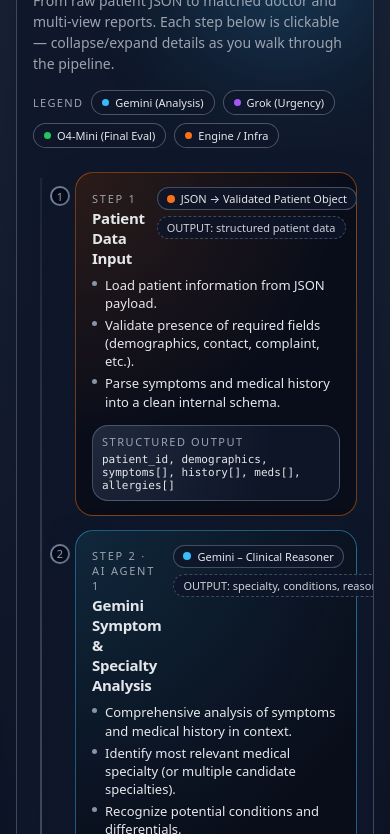
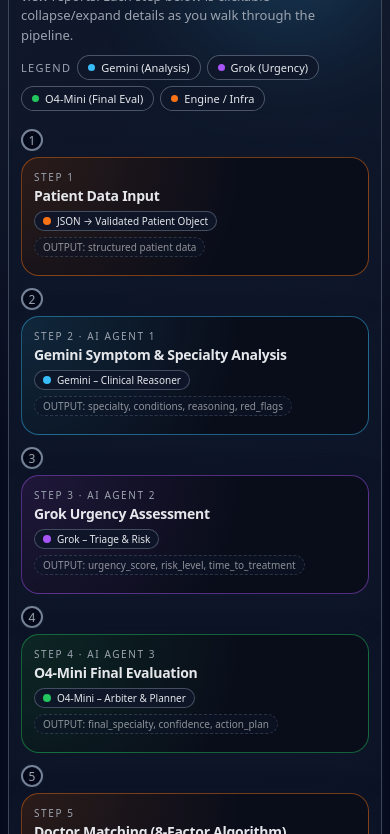
Before and after one commit to SamirXR/RavenPDF, a plain HTML site: page architecture.html in a window 390 px wide. Shown: the part 141-975 px from the top of the page. Drawn offline with Linux system fonts and the light colour scheme.

Commit message:
Update architecture.html

```diff
--- a/architecture.html
+++ b/architecture.html
@@ -183,7 +183,7 @@
       margin-left: 10px;
     }
 
-    /* vertical line */
+    /* vertical line (desktop / tablet) */
     .flow-wrapper::before {
       content: "";
       position: absolute;
@@ -302,6 +302,7 @@
       flex-wrap: wrap;
       gap: 6px;
       align-items: center;
+      justify-content: flex-end;
     }
 
     .chip {
@@ -404,7 +405,7 @@
       font-size: 14px;
     }
 
-    /* collapsed state for small screens / click */
+    /* collapsed state */
     .step-card.collapsed .step-body {
       display: none;
     }
@@ -413,15 +414,30 @@
       opacity: 0.6;
     }
 
+    /* Tablet / smaller desktop tweaks */
     @media (max-width: 720px) {
+      body {
+        padding: 20px 10px;
+      }
+
       .app-shell {
-        padding: 20px 16px 22px;
+        padding: 18px 14px 20px;
         border-radius: 22px;
       }
 
       header {
         flex-direction: column;
         align-items: flex-start;
+        gap: 10px;
+        margin-bottom: 18px;
+      }
+
+      .subtitle {
+        max-width: 100%;
+      }
+
+      .legend {
+        gap: 6px;
       }
 
       .flow-wrapper {
@@ -440,6 +456,97 @@
       .step-body {
         grid-template-columns: minmax(0, 1fr);
         margin-top: 8px;
+      }
+
+      .step-meta {
+        justify-content: flex-start;
+      }
+    }
+
+    /* Phone-first adjustments */
+    @media (max-width: 480px) {
+      body {
+        padding: 16px 8px;
+      }
+
+      .app-shell {
+        padding: 16px 12px 18px;
+        border-radius: 20px;
+      }
+
+      h1 {
+        font-size: 22px;
+      }
+
+      .subtitle {
+        font-size: 13px;
+      }
+
+      .flow-wrapper {
+        padding-left: 0;
+        margin-left: 0;
+      }
+
+      .flow-wrapper::before {
+        display: none; /* no vertical line on tiny screens */
+      }
+
+      .step {
+        margin-bottom: 12px;
+      }
+
+      .step-node {
+        position: relative;    /* becomes inline, not pinned to the side */
+        left: 0;
+        top: 0;
+        margin-bottom: 6px;
+        width: 22px;
+        height: 22px;
+        font-size: 12px;
+      }
+
+      .step-card {
+        margin-left: 0;        /* full-width card */
+        padding: 12px 12px 12px;
+      }
+
+      .step-header {
+        flex-direction: column;
+        align-items: flex-start;
+        gap: 6px;
+      }
+
+      .step-title {
+        font-size: 14px;
+      }
+
+      .step-label {
+        font-size: 10px;
+      }
+
+      .chip {
+        font-size: 10px;
+        padding: 2px 8px;
+      }
+
+      .chip-output {
+        max-width: 100%;
+      }
+
+      .bullet-list {
+        font-size: 12px;
+      }
+
+      .output-block {
+        font-size: 11px;
+      }
+
+      .output-fields {
+        font-size: 10px;
+      }
+
+      .hint {
+        font-size: 10px;
       }
     }
   </style>
@@ -835,7 +942,7 @@
         </section>
 
         <div class="hint">
-          <span>⌘</span> Click any step card to collapse/expand its details when presenting this flow.
+          <span>⌘</span> Tap any step card to collapse/expand its details when presenting this flow.
         </div>
       </main>
     </div>
@@ -843,7 +950,15 @@
 
   <script>
     // Simple interaction: toggle collapse on click
-    document.querySelectorAll(".step-card").forEach((card) => {
+    const cards = document.querySelectorAll(".step-card");
+    const isMobile = window.innerWidth <= 720;
+
+    // On mobile, start collapsed to make scrolling easier
+    if (isMobile) {
+      cards.forEach(card => card.classList.add("collapsed"));
+    }
+
+    cards.forEach((card) => {
       card.addEventListener("click", (e) => {
         // avoid toggling when selecting text
         if (window.getSelection().toString().length > 0) return;
```
